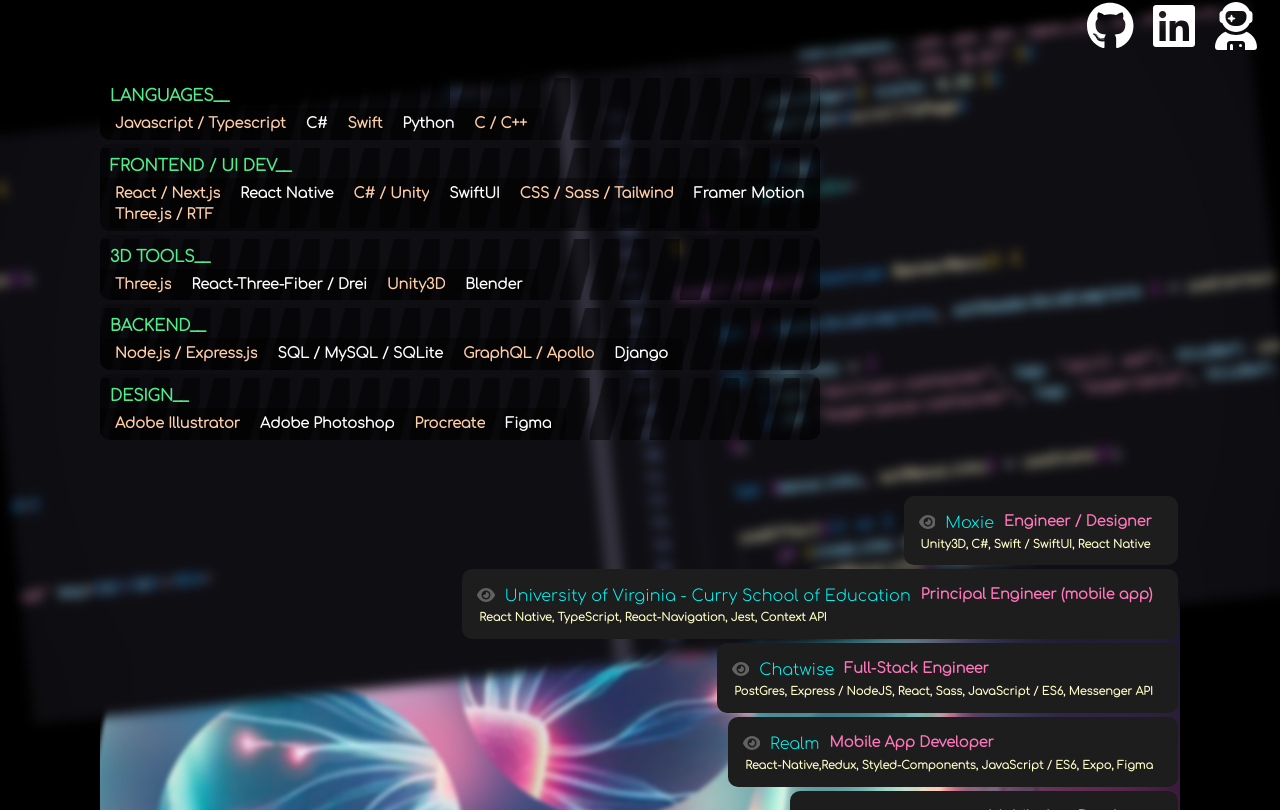
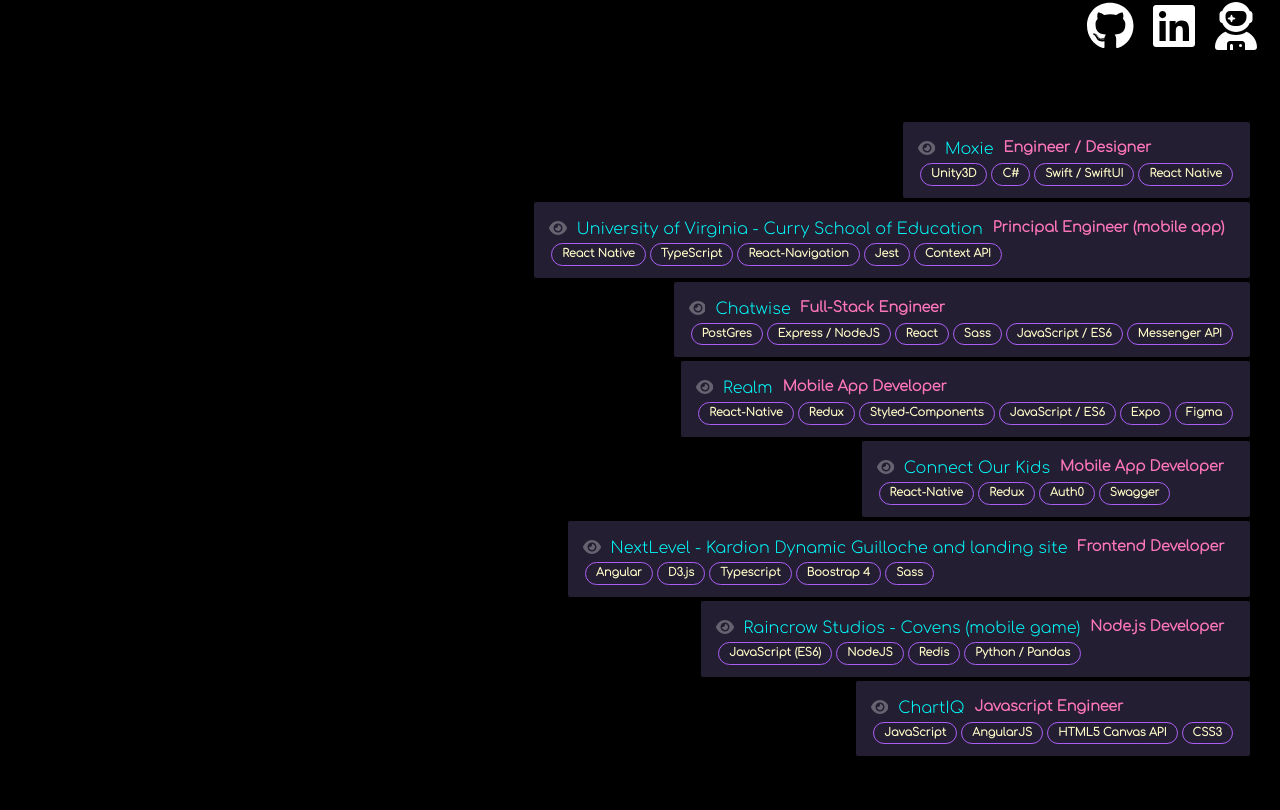
Before and after one commit to ErikKimsey/erikkimsey.github.io, a React (Create React App) app: page / in a window 1280 px wide. Shown: the part 730-1540 px from the top of the page. Built offline with nearby package versions, Linux system fonts and the light colour scheme.

Commit message:
trying with Skillset removed

```diff
--- a/src/Experience/Experience.jsx
+++ b/src/Experience/Experience.jsx
@@ -26,7 +26,7 @@
             id="experience-container"
             ref={containerRef}
         >
-            <div className='experience-background-image'></div>
+            {/* <div className='experience-background-image'></div> */}
 
             <div className="experienceItemsList w-full">
                 {
--- a/src/Experience/ExperienceItem.jsx
+++ b/src/Experience/ExperienceItem.jsx
@@ -6,15 +6,23 @@
 import "./styles/experienceItem.scss"
 
 import ExperienceModal from "./ExperienceModal";
+import { log } from "three/examples/jsm/nodes/Nodes.js";
 
 
 export default function ExperienceItem(props) {
     let { name, stack, dates, role, index, github, soundcloud, url, about } = props;
 
     const [modalOpen, setModalOpen] = useState(false);
+    const [techStackItems, setTechStackItems] = useState([]);
 
     const close = () => setModalOpen(false);
     const open = () => setModalOpen(true);
+
+    useEffect(() => {
+        let splitItems = stack.split(",");
+        console.log(splitItems);
+        setTechStackItems(splitItems);
+    }, []);
 
 
     if (!modalOpen) {
@@ -23,7 +31,7 @@
                 whileHover={{ scale: 1.05, top: "20px" }}
                 whileTap={{ scale: 0.95 }}
                 transition={{ type: "spring", duration: 1 }}
-                className="experienceItemContainer"
+                className="experienceItemContainer xs:w-full"
                 onClick={() => (modalOpen ? close() : open())}
             >
                 <div className="name-role-icon-container">
@@ -36,8 +44,14 @@
                     </div>
                 </div>
                 <div className="tech-stack-icon-container">
-                    <div className="expItemStack">{stack}
-                    </div>
+                    {
+                        techStackItems &&
+                        techStackItems.map((e) => {
+                            return <div className="expItemStack">{e}
+                            </div>
+                        })
+                    }
+
                 </div>
             </motion.div >
         )
--- a/src/Experience/styles/experience.scss
+++ b/src/Experience/styles/experience.scss
@@ -11,11 +11,12 @@
     margin-top: 50px;
     // z-index: 2;
 
+
     .experience-background-image {
         position: absolute;
         transform: rotate(10deg);
-        width: 100%;
-        height: 100%;
+        width: 100vw;
+        height: 150%;
         left: 0;
         background-image: url("../../assets/images/plasma.jpeg");
         background-position: center;
@@ -24,6 +25,8 @@
         filter: blur(2px);
         z-index: 0;
         overflow-y: hidden;
+        padding: 0;
+        margin: 0;
     }
 
     .experience-item-container {
--- a/src/Experience/styles/experienceItem.scss
+++ b/src/Experience/styles/experienceItem.scss
@@ -13,8 +13,8 @@
     padding: 15px;
     padding-bottom: 10px;
     margin: 2px;
-    background-color: #1d1d1d;
-    border-radius: 10px;
+    background-color: $bkgrdPurple;
+    border-radius: 2px;
     overflow: hidden;
 
     .name-role-icon-container {
@@ -52,12 +52,24 @@
         padding-right: 10px;
     }
 
+    .tech-stack-icon-container {
+        display: flex;
+        flex-flow: row wrap;
+    }
+
     .expItemStack {
-        padding: 2px;
+        width: max-content;
+        text-align: center;
+        padding: 2px 10px;
+        padding-right: 10px;
         font-size: 0.7rem;
         font-weight: 600;
-        color: rgb(255, 254, 200);
+        color: #fffec8;
         padding-right: 10px;
+        border: solid 1px $purple;
+        border-radius: 20px;
+        margin: 2px;
+
     }
 
     .expItemLabel {
--- a/src/SkillExperienceParent/SkillsExperienceParent.jsx
+++ b/src/SkillExperienceParent/SkillsExperienceParent.jsx
@@ -11,7 +11,8 @@
 
     return (
         <div className="skills-experience-container">
-            <Skillset />
+            {/* <Skillset /> */}
+            <div className="space"></div>
             <Experience />
             {/* <Background /> */}
         </div>
--- a/src/SkillExperienceParent/skillsExperienceParent.scss
+++ b/src/SkillExperienceParent/skillsExperienceParent.scss
@@ -1,7 +1,13 @@
 .skills-experience-container {
-  width: 100%;
-  min-height: 100vh;
-  display: flex;
-  flex-flow: column wrap;
-  z-index: 1;
+    width: 90vw;
+
+    //   min-height: 100vh;
+    display: flex;
+    flex-flow: row wrap;
+    justify-content: space-between;
+    z-index: 1;
+
+    .space {
+        width: 30vw
+    }
 }
```
